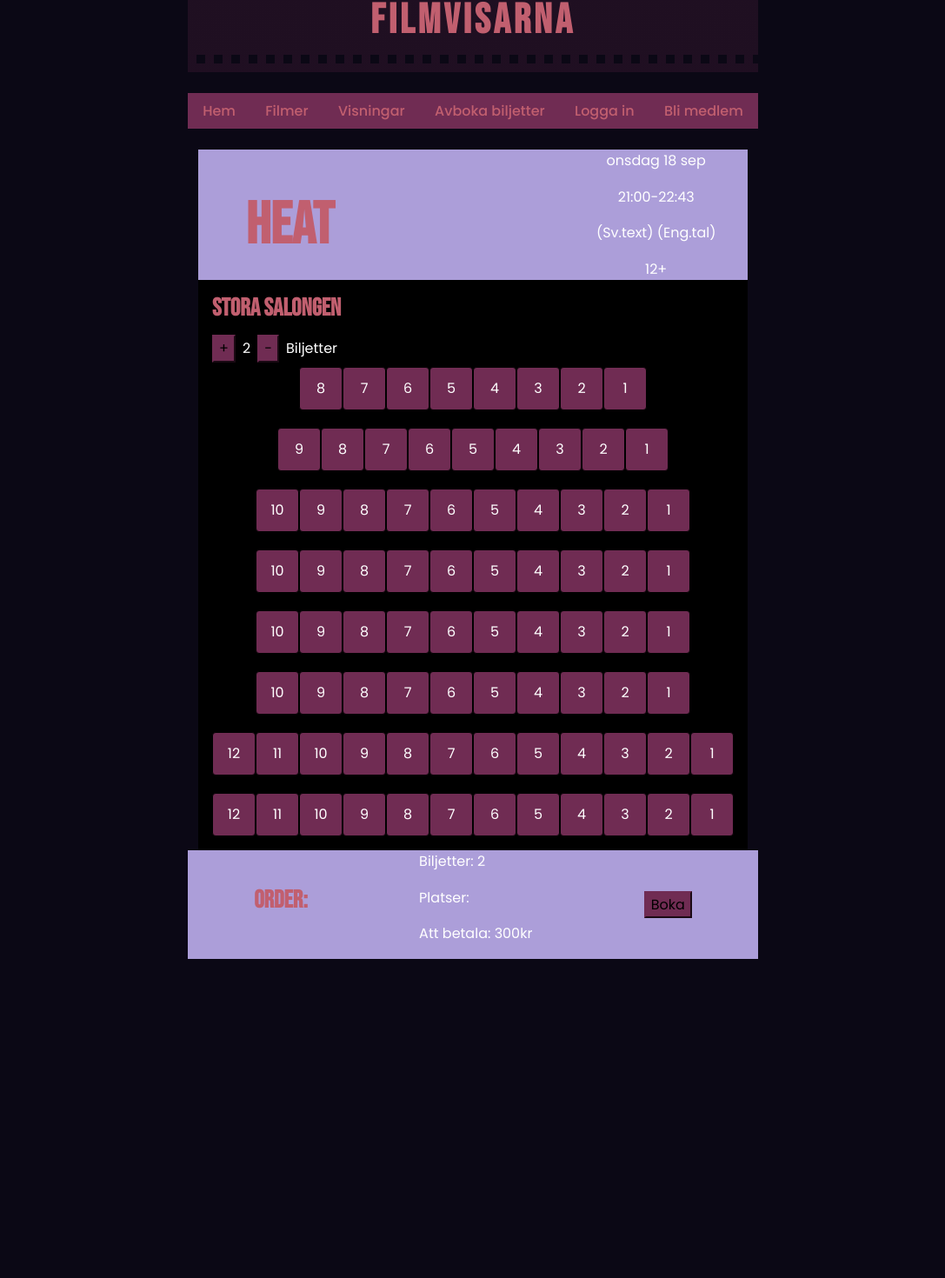
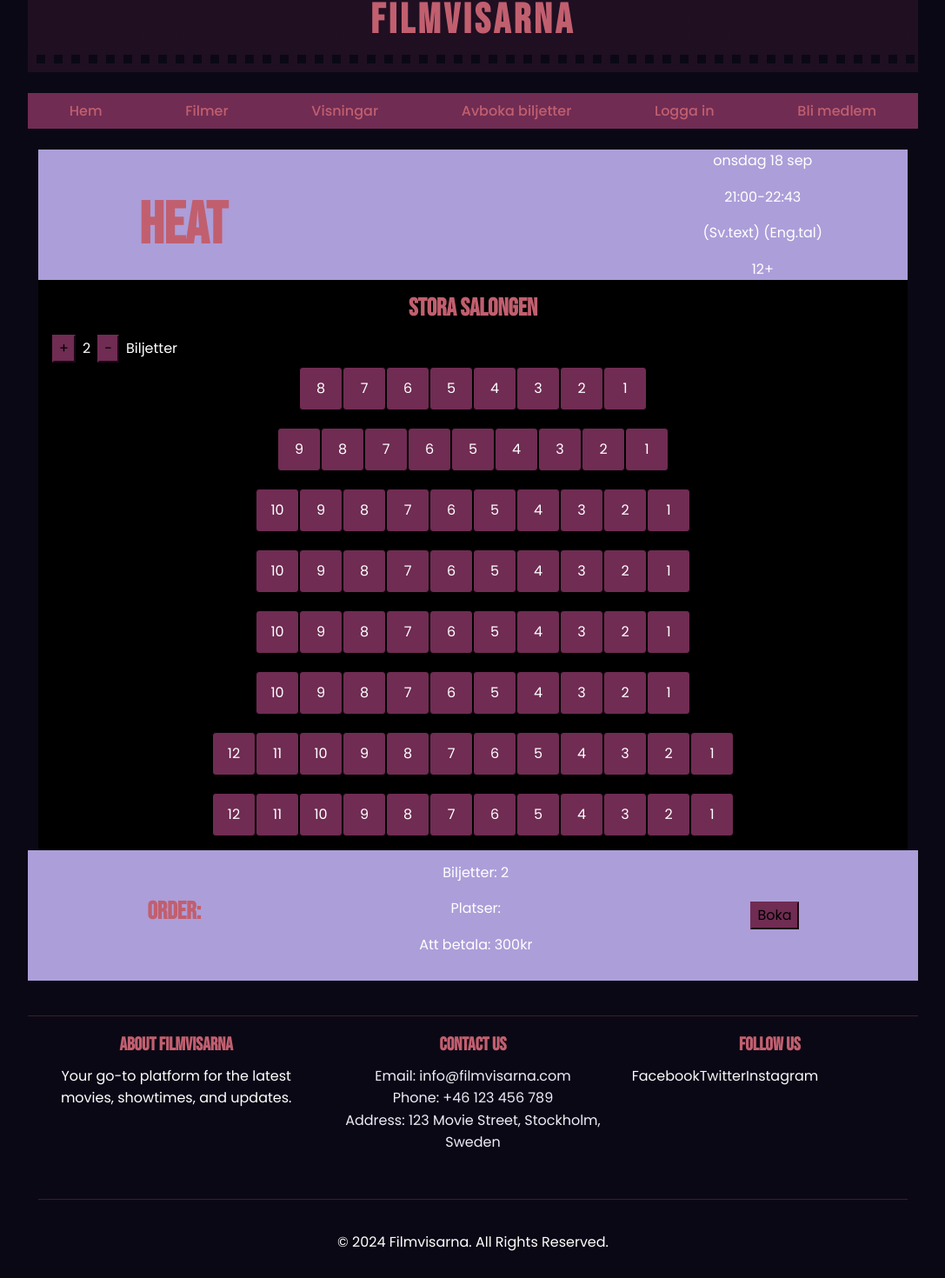
Before and after one commit to staraii/filmvisarna, a React (Vite) app: page /boka in a window 1280 px wide. Shown: the part 59-1529 px from the top of the page at 87% size, without its empty margins (96-1183 px from the left). Before the commit the page ends 1162 px from the top, so only its background shows below. Built offline with nearby package versions, Linux system fonts and the light colour scheme.

Commit message:
Update
Added Footer
Fix layout bugg "scaling bug need to zoom in to see the whole page"

```diff
--- a/src/App.css
+++ b/src/App.css
@@ -1,5 +1,13 @@
 #root {
   max-width: 1280px;
-  margin: 0;
+  margin: 0 auto;
+  /* Center horizontally */
   text-align: center;
 }
+
+.app-section {
+  display: flex;
+  flex-direction: column;
+  min-height: 100vh;
+  /* This ensures the section takes at least the full height of the viewport */
+}
--- a/src/App.tsx
+++ b/src/App.tsx
@@ -6,27 +6,28 @@ import BookingPage from "./pages/BookingPage";
 import MobileNavBar from './components/MobileNavBar/MobileNavBar';
 import WideNavBar from './components/WideNavBar/WideNavBar';
 import LoginPage from './components/Login-pop-up/LoginMobile';
+import Footer from './components/Footer/Footer';
+import "./App.css";
 
 
 
-
-export default function App(){
+export default function App() {
   return (
-          <>
     <section className="app-section">
       <Router>
         <WideNavBar />
-
+        <div className="content-container">
           <Routes>
             <Route path="/" element={<HomePage />} />
-                  <Route path="/Register" element={<Register />} />
+            <Route path="/register" element={<Register />} />
             <Route path="/film" element={<MoveDetailsPage />} />
             <Route path="/boka" element={<BookingPage />} />
             <Route path="/loggain" element={<LoginPage />} />
           </Routes>
+        </div>
         <MobileNavBar />
+        <Footer />
       </Router>
     </section>
-          </>
   );
 }
--- /dev/null
+++ b/src/components/Footer/Footer.tsx
@@ -0,0 +1,47 @@
+import "./footer.css"; // Include any custom styles you want
+
+export default function Footer() {
+  return (
+    <footer className="footer">
+      <hr className="footer-separator" /> {/* Line above the footer */}
+      <div className="container">
+        <div className="row">
+          <div className="col-md-4 mb-3">
+            <h5>About Filmvisarna</h5>
+            <p>
+              Your go-to platform for the latest movies, showtimes, and updates.
+            </p>
+          </div>
+
+          <div className="col-md-4 mb-3">
+            <h5>Contact Us</h5>
+            <ul className="list-unstyled">
+              <li>Email: info@filmvisarna.com</li>
+              <li>Phone: +46 123 456 789</li>
+              <li>Address: 123 Movie Street, Stockholm, Sweden</li>
+            </ul>
+          </div>
+
+          <div className="col-md-4 mb-3">
+            <h5>Follow Us</h5>
+            <ul className="list-unstyled d-flex">
+              <li className="mr-3">
+                <a href="#" className="text-light">Facebook</a>
+              </li>
+              <li className="mr-3">
+                <a href="#" className="text-light">Twitter</a>
+              </li>
+              <li>
+                <a href="#" className="text-light">Instagram</a>
+              </li>
+            </ul>
+          </div>
+        </div>
+        <hr className="footer-separator" /> {/* Line separating footer content from copyright */}
+        <div className="text-center py-3">
+          <p>&copy; {new Date().getFullYear()} Filmvisarna. All Rights Reserved.</p>
+        </div>
+      </div>
+    </footer>
+  );
+}
--- /dev/null
+++ b/src/components/Footer/footer.css
@@ -0,0 +1,44 @@
+/* footer.css */
+.footer {
+  background-color: #0b0815;
+  /* Match the background color of your site */
+  color: #efecf8;
+  /* Light text color */
+  padding: 20px 0;
+  /* Padding for the footer */
+}
+
+.footer h5 {
+  color: #c15f6f;
+  /* Accent color for headings */
+  margin-bottom: 10px;
+  /* Space below headings */
+}
+
+.footer ul {
+  padding-left: 0;
+  /* Remove default padding */
+}
+
+.footer a {
+  color: #efecf8;
+  /* Ensure links are visible */
+  text-decoration: none;
+  /* Remove underline */
+}
+
+.footer a:hover {
+  color: #c15f6f;
+  /* Change color on hover for better UX */
+}
+
+.footer-separator {
+  border: none;
+  /* Remove default border */
+  height: 1px;
+  /* Set height for the line */
+  background-color: #c15f6f;
+  /* Line color */
+  margin: 20px 0;
+  /* Space around the line */
+}
--- a/src/components/WideNavBar/wide-navbar.css
+++ b/src/components/WideNavBar/wide-navbar.css
@@ -25,11 +25,13 @@
 }
 .wide-navbar {
   display: flex;
-  margin-bottom: 1.5rem;
+  justify-content: space-between; /* Align items properly */
+  align-items: center; /* Center items vertically */
+  margin-bottom: 1.5rem; /* Space below navbar */
   color: #c15f6f;
 
-  /* Hides navbar when screen is smaller than 768px  */
-  @media only screen and (max-width: 767px){
+  /* Hide navbar on smaller screens */
+  @media only screen and (max-width: 767px) {
     display: none;
   }
 }
```
Lines whose indentation alone changed are shown as unchanged.
